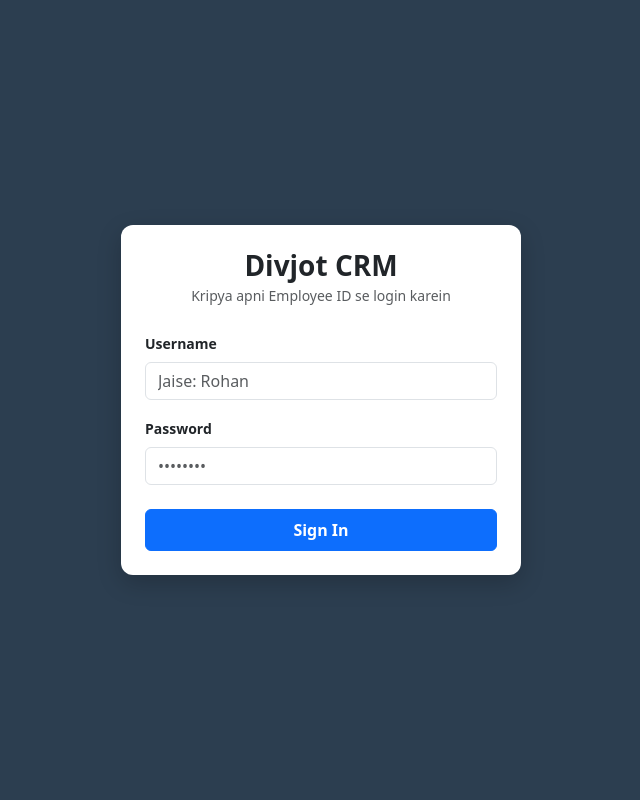
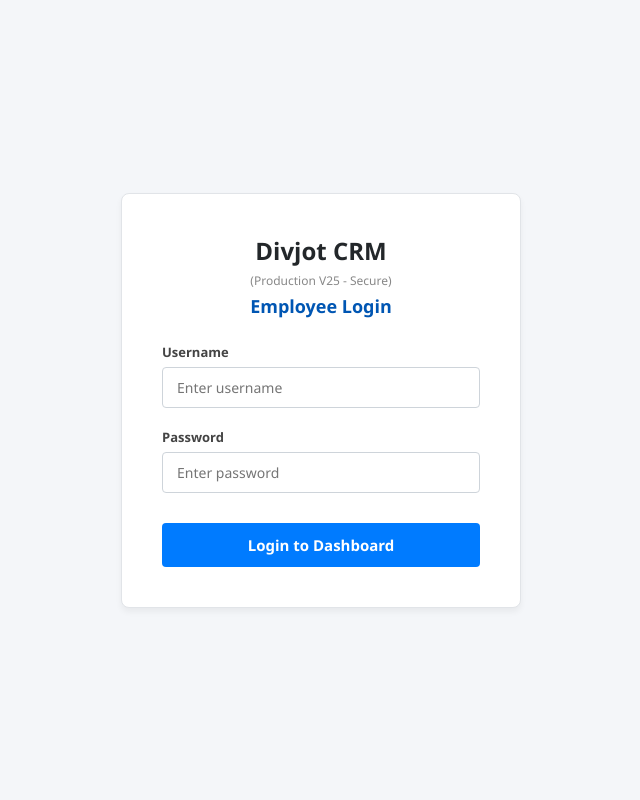
Before and after one commit to vipinrao4/crm_live, a Django app: template crm_core/templates/crm_core/login.html in a window 1280 px wide. Shown: the whole page, without its empty margins (319-959 px from the left). Run offline with Django 4.2, Linux system fonts and the light colour scheme; the template is opened without the code that fills it, so the values that code supplies are empty.

Commit message:
added login template

```diff
--- a/crm_core/templates/crm_core/login.html
+++ b/crm_core/templates/crm_core/login.html
@@ -3,31 +3,49 @@
 <head>
     <meta charset="UTF-8">
     <meta name="viewport" content="width=device-width, initial-scale=1.0">
-    <title>Divjot CRM - Employee Login</title>
-    <link href="https://cdn.jsdelivr.net/npm/bootstrap@5.3.0/dist/css/bootstrap.min.css" rel="stylesheet">
+    <title>Login - Divjot CRM</title>
     <style>
-        body { background-color: #2c3e50; height: 100vh; display: flex; align-items: center; justify-content: center; }
-        .login-card { border: none; border-radius: 12px; box-shadow: 0 8px 24px rgba(0,0,0,0.2); width: 100%; max-width: 400px; background: white; }
+        * { box-sizing: border-box; margin: 0; padding: 0; font-family: 'Segoe UI', Tahoma, Geneva, Verdana, sans-serif; }
+        body { background-color: #f4f6f9; display: flex; justify-content: center; align-items: center; height: 100vh; }
+        .login-card { background: white; padding: 40px; border-radius: 8px; border: 1px solid #e1e4e8; width: 100%; max-width: 400px; box-shadow: 0 4px 6px rgba(0,0,0,0.05); }
+        .brand { text-align: center; font-size: 24px; font-weight: bold; color: #23272a; margin-bottom: 5px; }
+        .brand span { font-size: 12px; color: #888; font-weight: normal; display: block; margin-top: 5px; }
+        .title { text-align: center; font-size: 18px; color: #0056b3; margin-bottom: 25px; font-weight: 600; }
+        .form-group { margin-bottom: 20px; }
+        label { display: block; font-size: 13px; font-weight: bold; margin-bottom: 6px; color: #444; }
+        input { width: 100%; padding: 10px 14px; border: 1px solid #ced4da; border-radius: 4px; font-size: 14px; }
+        input:focus { border-color: #80bdff; outline: none; }
+        .btn-login { background-color: #007bff; color: white; border: none; padding: 12px; border-radius: 4px; cursor: pointer; font-weight: bold; width: 100%; font-size: 15px; margin-top: 10px; }
+        .btn-login:hover { background-color: #0069d9; }
+        .error-msg { background-color: #f8d7da; color: #721c24; padding: 10px; border-radius: 4px; font-size: 13px; margin-bottom: 20px; text-align: center; border: 1px solid #f5c6cb; }
     </style>
 </head>
 <body>
-    <div class="card login-card p-4 mx-3">
-        <div class="text-center mb-4">
-            <h3 class="fw-bold text-dark m-0">Divjot CRM</h3>
-            <small class="text-muted">Kripya apni Employee ID se login karein</small>
-        </div>
-        <form method="POST">
+
+    <div class="login-card">
+        <div class="brand">Divjot CRM <span>(Production V25 - Secure)</span></div>
+        <div class="title">Employee Login</div>
+
+        <form method="POST" action="">
             {% csrf_token %}
-            <div class="mb-3">
-                <label class="form-label small fw-bold">Username</label>
-                <input type="text" name="username" class="form-control" placeholder="Jaise: Rohan" required>
+
+            {% if form.errors %}
+                <div class="error-msg">Invalid Username or Password!</div>
+            {% endif %}
+
+            <div class="form-group">
+                <label>Username</label>
+                <input type="text" name="username" placeholder="Enter username" required autocomplete="off">
             </div>
-            <div class="mb-3">
-                <label class="form-label small fw-bold">Password</label>
-                <input type="password" name="password" class="form-control" placeholder="••••••••" required>
+
+            <div class="form-group">
+                <label>Password</label>
+                <input type="password" name="password" placeholder="Enter password" required>
             </div>
-            <button type="submit" class="btn btn-primary w-100 fw-bold py-2 mt-2">Sign In</button>
+
+            <button type="submit" class="btn-login">Login to Dashboard</button>
         </form>
     </div>
+
 </body>
 </html>
--- a/requirements.txt
+++ b/requirements.txt
@@ -2,3 +2,5 @@
 Django==4.2.30
 sqlparse==0.5.5
 typing_extensions==4.16.0
+gunicorn
+whitenoise
```
